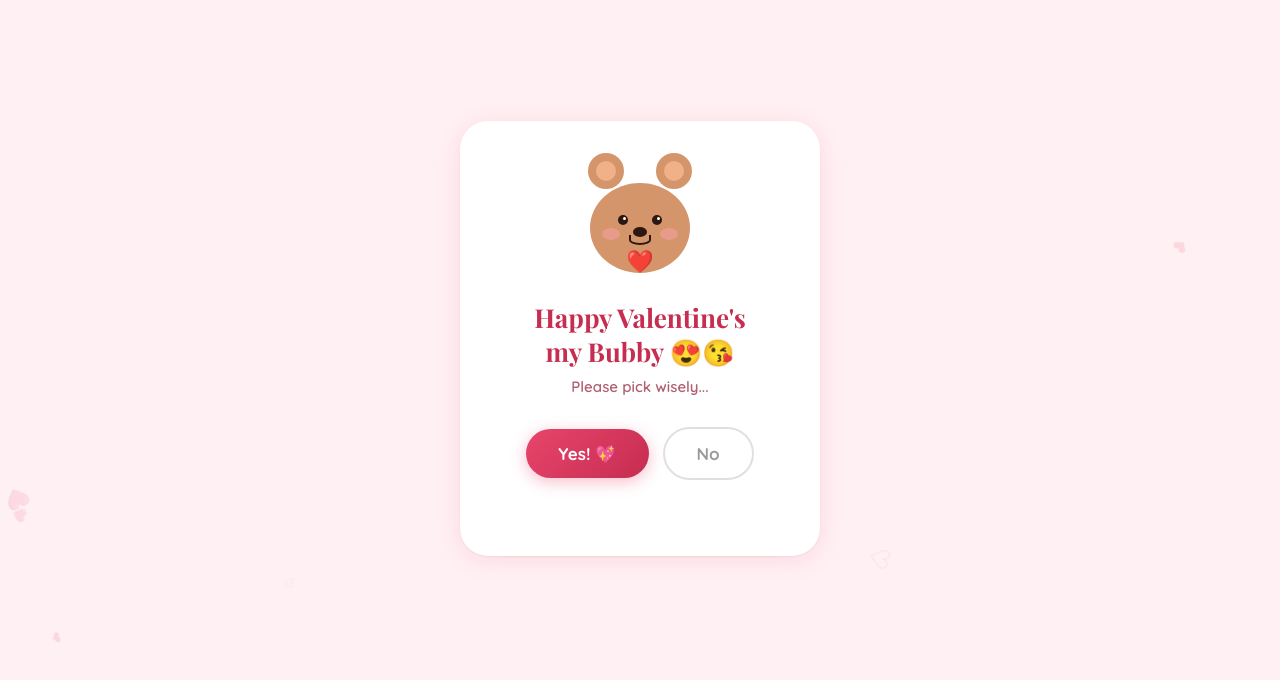
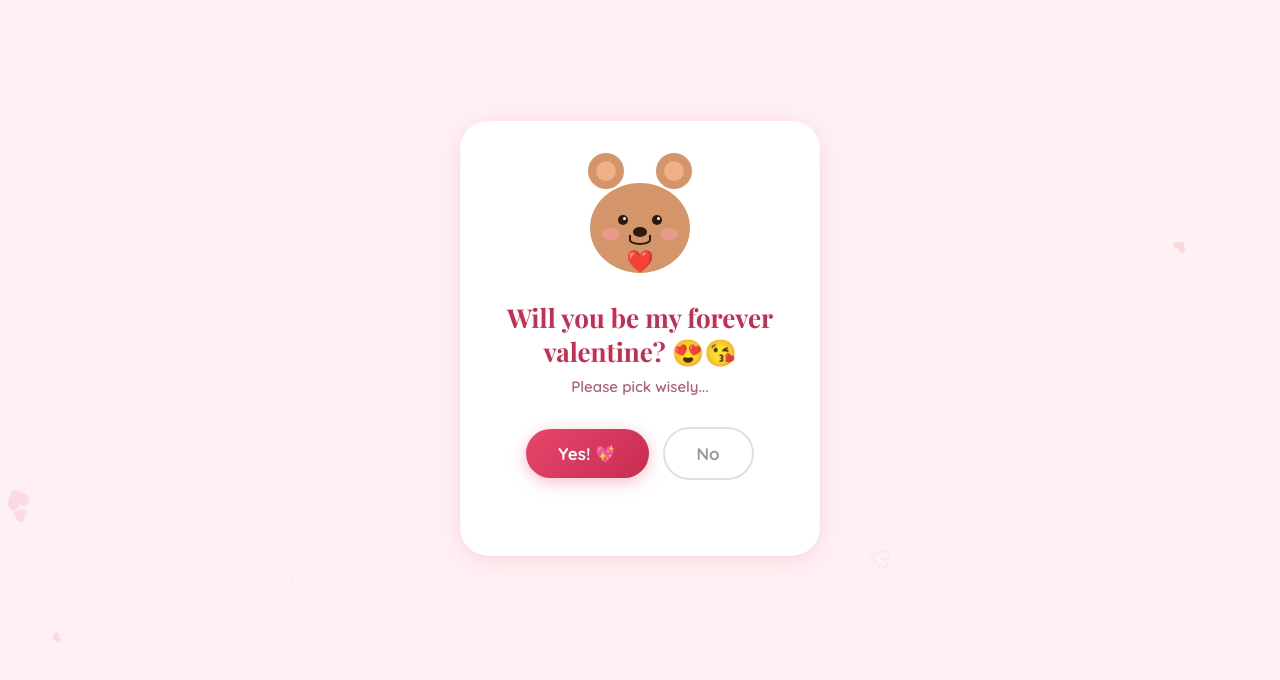
Before and after one commit to kaizendevsio/Valentine, a plain HTML site: page index.html in a window 1280 px wide. Shown: the part 62-742 px from the top of the page. Drawn offline with nearby package versions, Linux system fonts and the light colour scheme; a web font is replaced by a local one.

Commit message:
Update Valentine's question text

```diff
--- a/index.html
+++ b/index.html
@@ -395,7 +395,7 @@
   </div>
 
   <div id="questionView">
-    <div class="question">Happy Valentine's<br>my Bubby 😍😘</div>
+    <div class="question">Will you be my forever valentine? 😍😘</div>
     <div class="subtitle">Please pick wisely...</div>
     <div class="buttons" id="buttonsWrap">
       <button class="btn btn-yes" id="btnYes" onclick="sayYes()">Yes! 💖</button>
```
